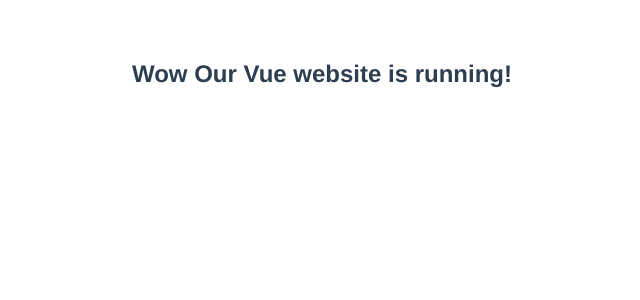
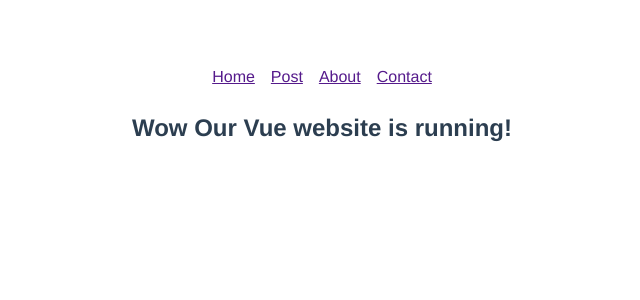
Before and after one commit to NeneWang/vue---Practice, a Vue app in the folder cli/vue/: page / in a window 1280 px wide. Shown: the top 300 px of the page, without its empty margins (318-958 px from the left). Built offline with nearby package versions, Linux system fonts and the light colour scheme.

Commit message:
m=laravue | vue | cli | navbar

```diff
--- a/cli/vue/src/App.vue
+++ b/cli/vue/src/App.vue
@@ -1,19 +1,24 @@
 <template>
   <div id="app">
-    <h2>{{title}}</h2>
+    <Navbar></Navbar>
+    <h2>{{ title }}</h2>
   </div>
 </template>
 
 <script>
+import Navbar from "./components/Navbar";
 
 export default {
-  name: 'App',
-  data(){
-    return{
-      title: 'Wow Our Vue website is running!'
-    }
-  }
-}
+  name: "App",
+  data() {
+    return {
+      title: "Wow Our Vue website is running!",
+    };
+  },
+  components: {
+    Navbar,
+  },
+};
 </script>
 
 <style>
```
